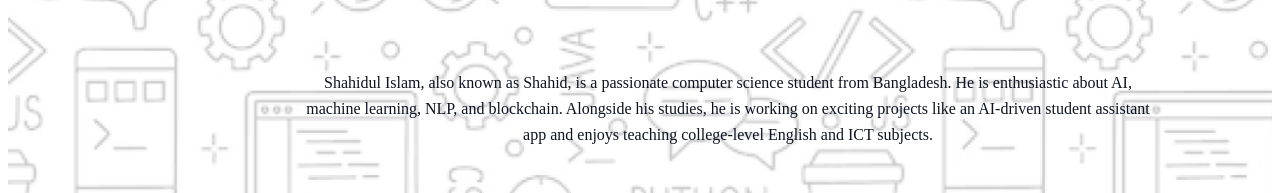
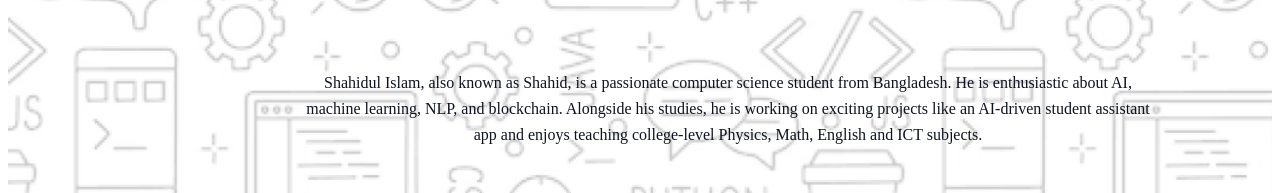
Before and after one commit to TheShahidul/B9-Reset-A1, a plain HTML site: page index.html in a window 1280 px wide. Shown: the part 711-904 px from the top of the page. Drawn offline with Linux system fonts and the light colour scheme; a web font is replaced by a local one.

Commit message:
final commit.

```diff
--- a/index.html
+++ b/index.html
@@ -30,7 +30,7 @@
                 <img src="assets/Group.png" alt="">
                 <h1 class="header-title">"In the near future, I hope to become a Developer."</h1>
 
-                <p class="header-paragraph">Shahidul Islam, also known as Shahid, is a passionate computer science student from Bangladesh. He is enthusiastic about AI, machine learning, NLP, and blockchain. Alongside his studies, he is working on exciting projects like an AI-driven student assistant app and enjoys teaching college-level English and ICT subjects.</p>
+                <p class="header-paragraph">Shahidul Islam, also known as Shahid, is a passionate computer science student from Bangladesh. He is enthusiastic about AI, machine learning, NLP, and blockchain. Alongside his studies, he is working on exciting projects like an AI-driven student assistant app and enjoys teaching college-level Physics, Math, English and ICT subjects.</p>
                 <button class="header-button">Contact With Me</button>
 
             </div>
```
